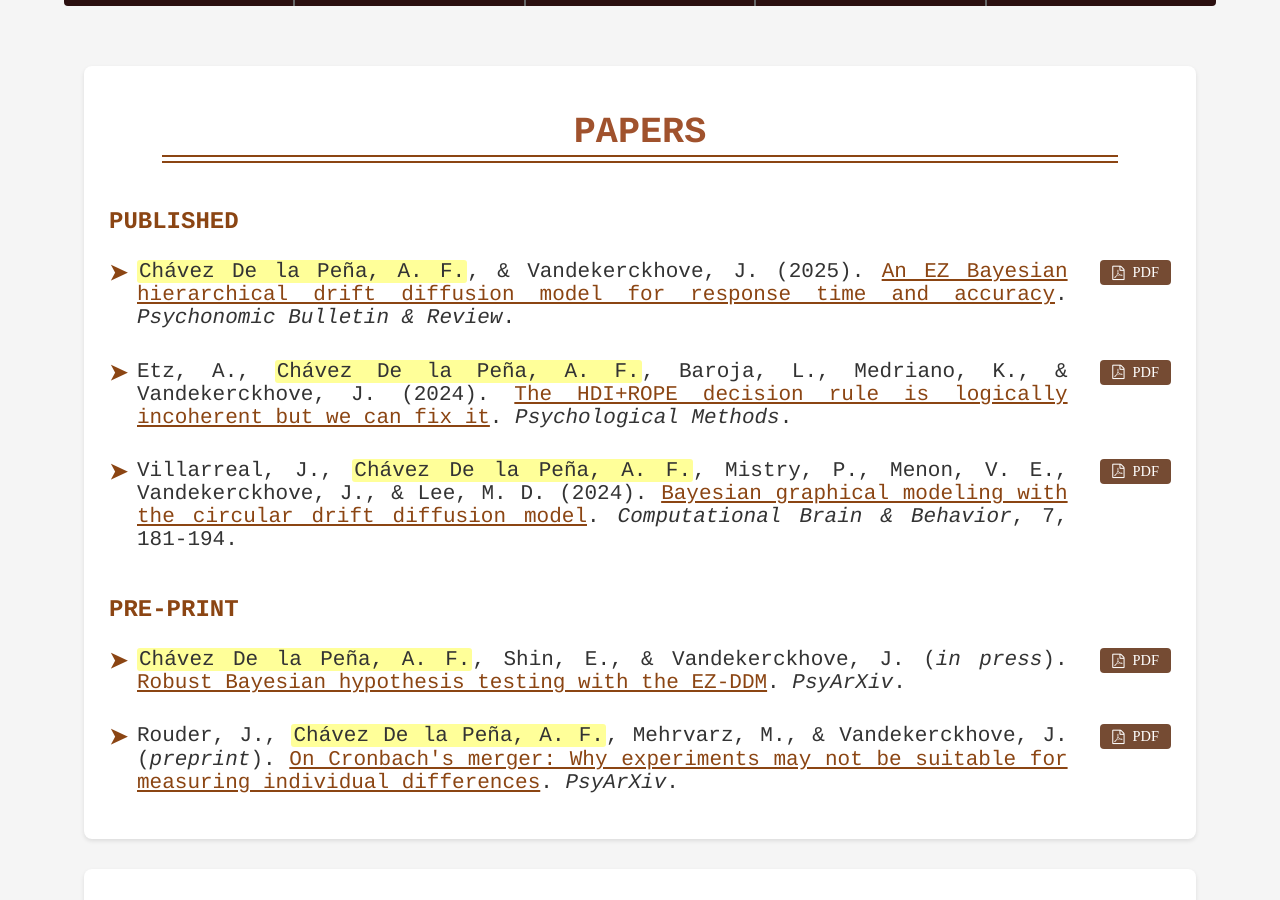
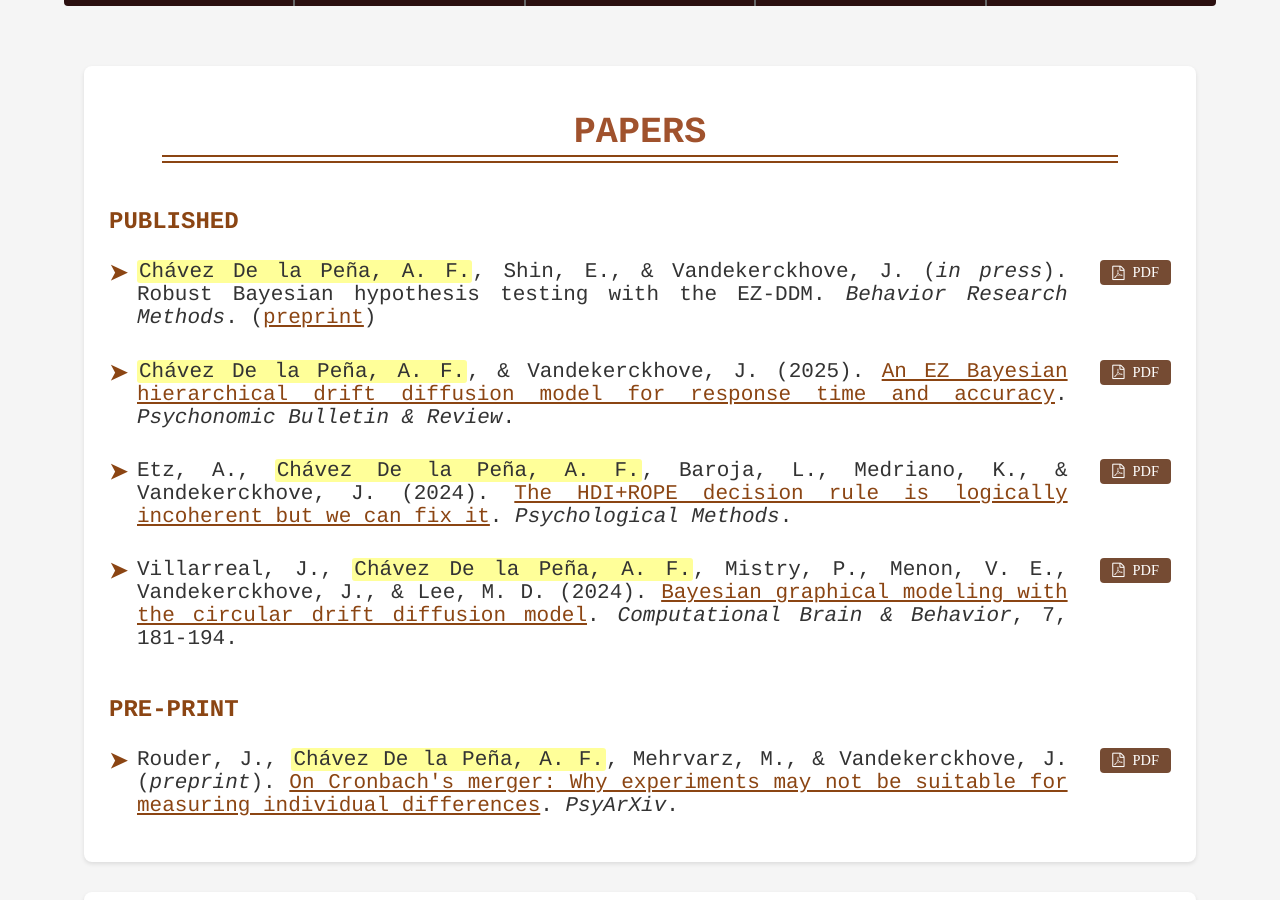
Before and after one commit to Adrifelcha/adrifelcha.github.io, a Jekyll site: the page built from publications/index.html, in a window 1280 px wide and 900 px high, scrolled down 305 px. Built offline with Jekyll 4.4.1, drawn with Linux system fonts in a browser that asks for light colours; some web fonts are replaced.

Commit message:
Update Robust paper in press - english version

```diff
--- a/publications/index.html
+++ b/publications/index.html
@@ -7,6 +7,19 @@
         <h2 class="section-title">Papers</h2>
         <div class="publication-list">
             <h3>Published</h3>
+            <div class="publication-item">
+                <div class="pub-content">
+                    <p class="citation">
+                        <span class="author-highlight">Chávez De la Peña, A. F.</span>, Shin, E., & Vandekerckhove, J. (<em>in press</em>). Robust Bayesian hypothesis testing with the EZ-DDM. <em>Behavior Research Methods</em>. (<a href="https://osf.io/preprints/psyarxiv/7gcyw_v2" target="_blank">preprint</a>)
+                    </p>
+                    <div class="pub-links">
+                        <a href="https://osf.io/preprints/psyarxiv/7gcyw_v2" target="_blank" class="pub-button">
+                            <i class="fa fa-file-pdf-o"></i> PDF
+                        </a>
+                    </div>
+                </div>
+            </div>
+
             <div class="publication-item">
                 <div class="pub-content">
                     <p class="citation">
@@ -48,19 +61,6 @@
             </div>
 
             <h3>Pre-print</h3>
-            <div class="publication-item">
-                <div class="pub-content">
-                    <p class="citation">
-                        <span class="author-highlight">Chávez De la Peña, A. F.</span>, Shin, E., & Vandekerckhove, J. (<em>in press</em>). <a href="https://osf.io/preprints/psyarxiv/7gcyw_v1" target="_blank">Robust Bayesian hypothesis testing with the EZ-DDM</a>. <em>PsyArXiv</em>.
-                    </p>
-                    <div class="pub-links">
-                        <a href="https://osf.io/preprints/psyarxiv/7gcyw_v1" target="_blank" class="pub-button">
-                            <i class="fa fa-file-pdf-o"></i> PDF
-                        </a>
-                    </div>
-                </div>
-            </div>
-
             <div class="publication-item">
                 <div class="pub-content">
                     <p class="citation">
```
